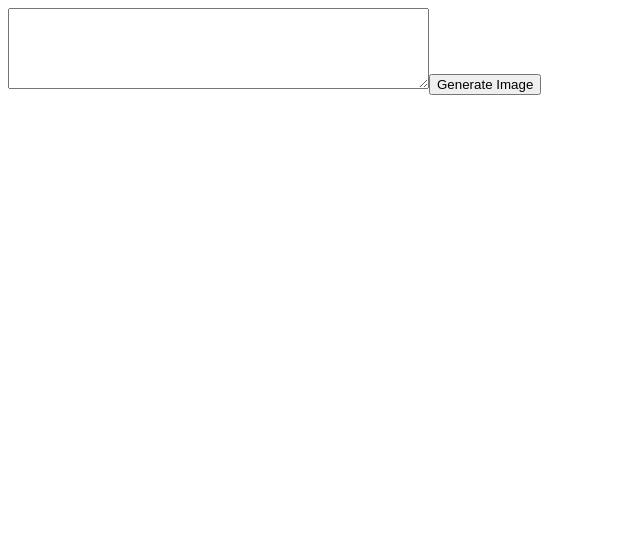
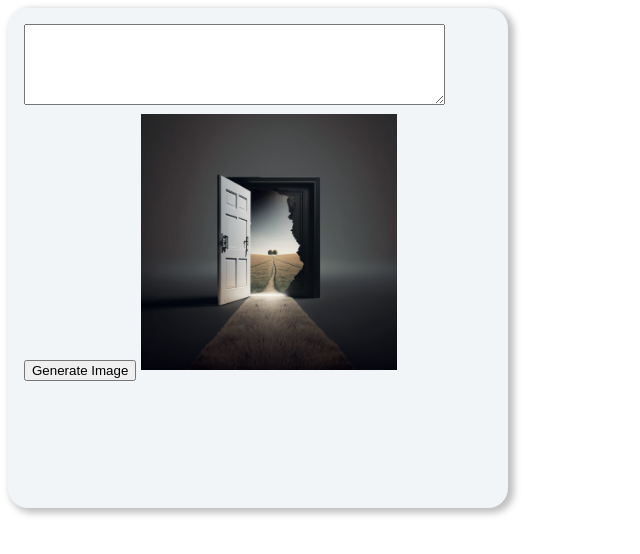
Before and after one commit to WynMars/OpenAI-Image-Generator, a React app in the folder client/: page / in a window 1280 px wide. Shown: the whole page, without its empty margins (0-640 px from the left). Built offline with nearby package versions, Linux system fonts and the light colour scheme.

Commit message:
finish app functioning

```diff
--- a/client/package.json
+++ b/client/package.json
@@ -7,6 +7,7 @@
     "@testing-library/react": "^13.4.0",
     "@testing-library/user-event": "^13.5.0",
     "axios": "^1.2.3",
+    "config": "^3.3.9",
     "react": "^18.2.0",
     "react-dom": "^18.2.0",
     "react-scripts": "5.0.1",
--- a/client/src/components/App.css
+++ b/client/src/components/App.css
@@ -1,3 +1,32 @@
+
+
+img {
+height: 256px;
+  padding: 5px;
+  width: 256px;
+}
+
+span {
+  display: block;
+}
+
+
+
 .inline {
     display: inline-block
 }
+
+
+.container {
+  width: 100%;
+  height: auto;
+  min-height: 500px;
+  max-width: 500px;
+  min-width: 250px;
+  background: #f1f5f8;
+  background-size: 25px 25px;
+  border-radius: 20px;
+  box-shadow: 4px 3px 7px 2px #00000040;
+  padding: 1rem;
+  box-sizing: border-box;
+}
--- a/client/src/components/App.js
+++ b/client/src/components/App.js
@@ -24,11 +24,12 @@ function App() {
 
   return (
     <Fragment>
-      <GenerateImage />
-       <ImageList />
-
+      <div className="container">
+        <GenerateImage />
+        <ImageList />
+      </div>
     </Fragment>
-  )
+  );
 }
 
 export default App
--- a/client/src/components/GenerateImage.js
+++ b/client/src/components/GenerateImage.js
@@ -1,42 +1,60 @@
 import React, { useState, useEffect } from "react";
 import axios from "axios";
+import anywhereDoor from "../image/anywhereDoor.png";
+// const auth_api = process.env.REACT_APP_AUTHORIZATION
+// require("dotenv").config();
+// const Authorization_key = config.get("Authorization_key");
 
 export default function GenerateImage() {
-  const [image, setImage] = useState("");
+  const sampleImg = anywhereDoor;
+
+  const [image, setImage] = useState(sampleImg);
   const [textInput, setTextInput] = useState("");
-
-  // const api = axios.create({
-  //   baseURL: '/api',
-  //   headers: {
-  //     'Content-Type': 'application/json',
-  //     'Authorization': 'Bearer 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'
-  //   }
-  // });
 
   const changeHandler = (e) => {
     setTextInput(e.target.value);
   };
 
-  const generateHandler = (e) => {
+  const api = axios.create({
+    baseURL: "/api",
+    headers: {
+      "Content-Type": "application/json",
+      Authorization: "Bearer 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",
+    },
+  });
+
+  const generateHandler = async (e) => {
     e.preventDefault();
+    setTextInput("");
 
-    axios
-      .post("/api/openai", {
-        headers: {
-          "Content-Type": "application/json",
-          Authorization:
-            "Bearer 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",
-        },
-        prompt: { textInput },
-      })
-      .then((data) => {
-        console.log(data.image_url);
-        setImage(data.image_url);
-      })
-      .catch((error) => console.log(error));
+    const postData = {
+      prompt: textInput,
+    };
 
-    setTextInput("");
+    const response = await api.post("/openai", postData);
+    const url = response.data;
+    console.log(url);
+    setImage(url);
+
+    // api
+    //   .post("/openai", postData)
+    //   .then((response) => {
+    //     const url = response.data;
+    //     console.log(url)
+    //     setImage(url);
+
+    //   });
   };
+
+  // const getImage = async (e) => {
+  //   e.preventDefault();
+  //   const response = await api.get("/openai");
+  //   let image_url = response.data[0].image_url;
+  //   console.log(image_url);
+
+  //   setImage(image_url);
+  //   setTextInput("");
+  // };
 
   return (
     <div>
@@ -48,7 +66,7 @@ export default function GenerateImage() {
           rows="5"
         ></textarea>
         <button onClick={generateHandler}>Generate Image</button>
-        <h1>{image}</h1>
+        <img src={image} alt="openAIImage" />
       </form>
     </div>
   );
```
Also changed, not shown: config/db.js (+6 -7 lines), routes/api/openai.js (+22 -7 lines), README.md (added), client/src/image/anywhereDoor.png (added), 1 other file.
